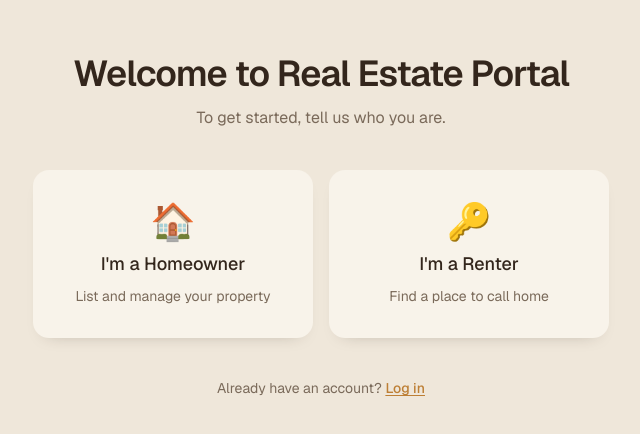
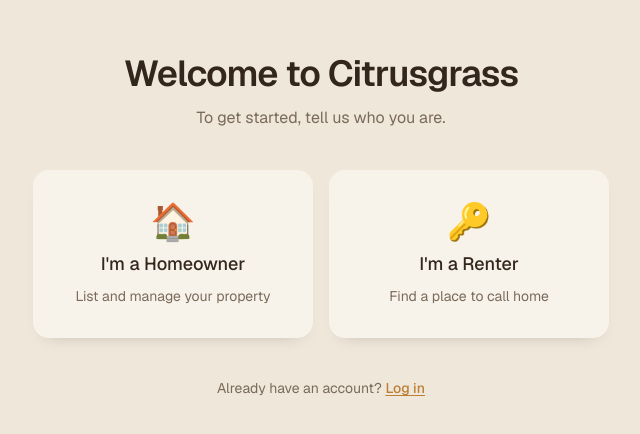
Before and after one commit to janikbaumer/Citrusgrass, a Next.js app: page / in a window 1280 px wide. Shown: the part 174-608 px from the top of the page, without its empty margins (319-959 px from the left). Built offline with nearby package versions, Linux system fonts and the light colour scheme; no server answers.

Commit message:
Rename project to Citrusgrass
Renames the package, page title, and landing page heading from
"Real Estate Portal" to "Citrusgrass". Local project folder and
GitHub repo renamed separately outside of git.

Co-Authored-By: Claude Sonnet 5 <noreply@anthropic.com>

```diff
--- a/package.json
+++ b/package.json
@@ -1,5 +1,5 @@
 {
-  "name": "real-estate-portal",
+  "name": "citrusgrass",
   "version": "0.1.0",
   "private": true,
   "scripts": {
--- a/src/app/layout.tsx
+++ b/src/app/layout.tsx
@@ -14,7 +14,7 @@ const geistMono = Geist_Mono({
 });
 
 export const metadata: Metadata = {
-  title: "Real Estate Portal",
+  title: "Citrusgrass",
   description: "Find your home, or list yours.",
 };
 
--- a/src/app/page.tsx
+++ b/src/app/page.tsx
@@ -22,7 +22,7 @@ export default function Home() {
     <main className="flex flex-1 flex-col items-center justify-center gap-10 px-6 py-16 text-center">
       <div className="max-w-xl space-y-3">
         <h1 className="text-3xl font-semibold tracking-tight sm:text-4xl">
-          Welcome to Real Estate Portal
+          Welcome to Citrusgrass
         </h1>
         <p className="text-muted">To get started, tell us who you are.</p>
       </div>
```
Also changed, not shown: 1 other file (tests, documents, lock files or other folders).
